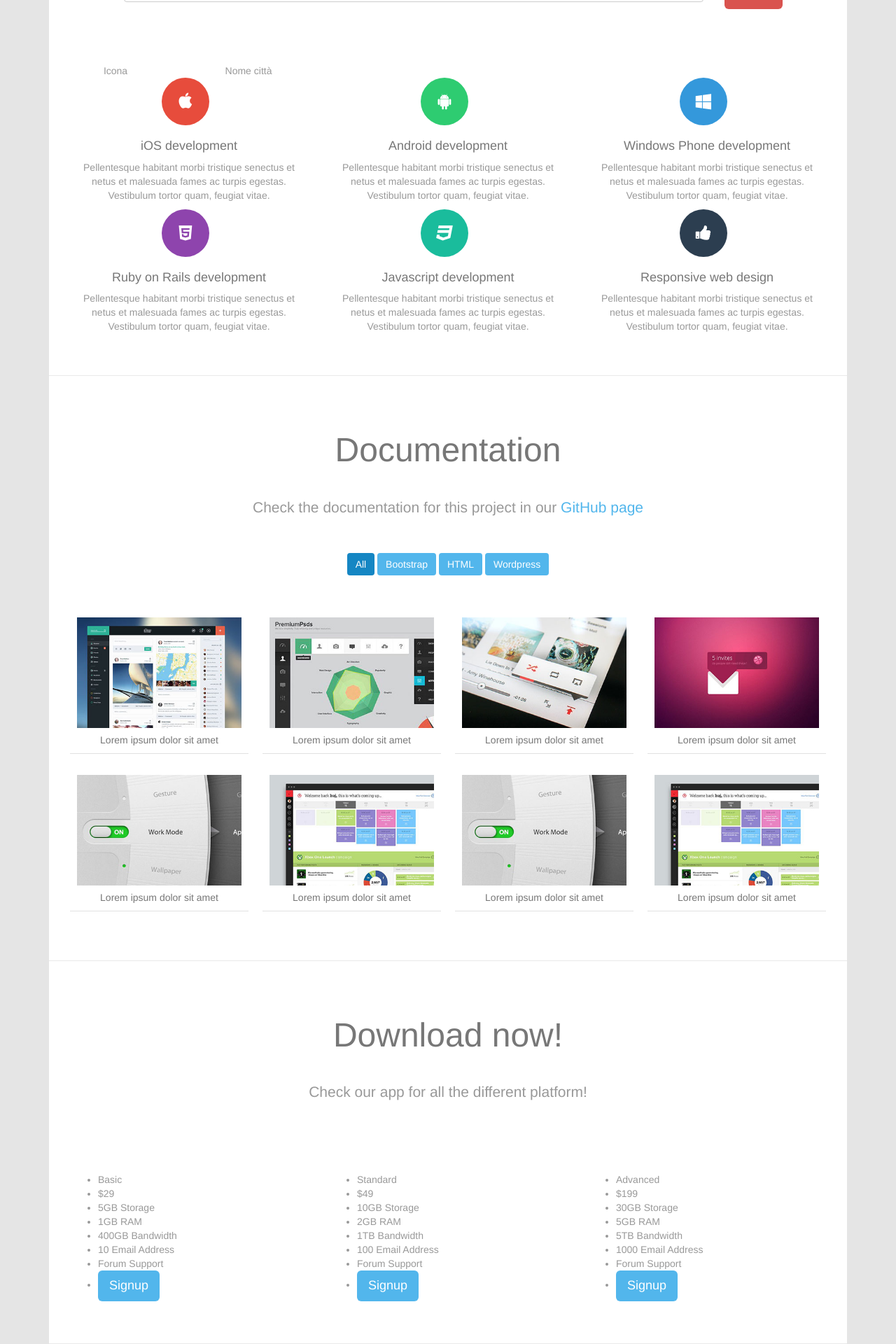
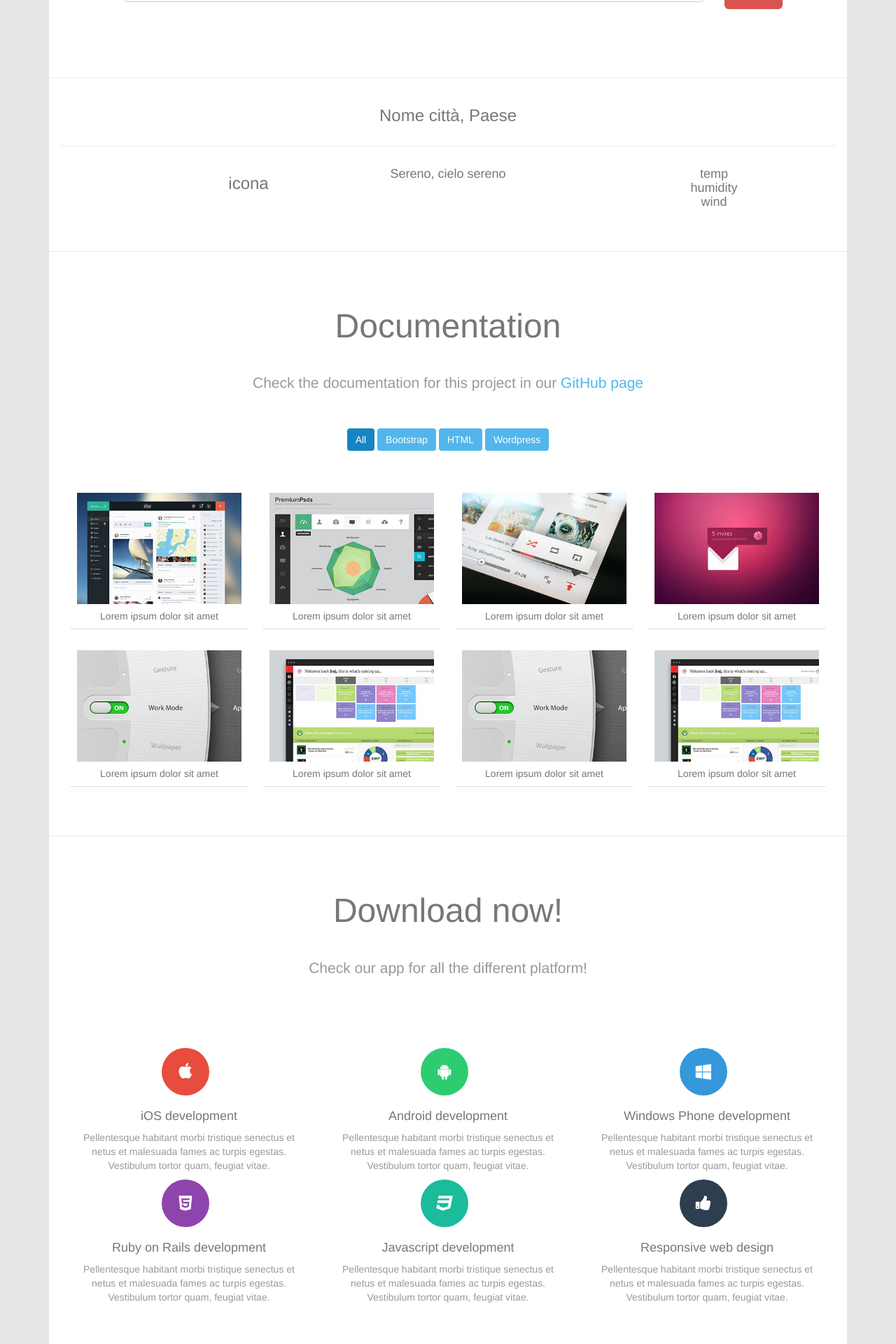
Before and after one commit to lukaszmoskwa/poliweather, a Flask app: page / in a window 1280 px wide. Shown: the part 920-2840 px from the top of the page at 70% size. Run offline with Flask 2, Linux system fonts and the light colour scheme; some libraries are stand-ins or nearby versions.

Commit message:
Modified the index.html to show correctly the weather at current time Added icons and modified a little the js code

```diff
--- a/server/templates/index.html
+++ b/server/templates/index.html
@@ -97,62 +97,37 @@
                       <button id="check_weather_button" type="submit" class="btn btn-danger btn-lg">Check</button>
                     </div>
                   </div>
+                  <!-- Initially empty-->
                   <div id="show_weather_forecast">
                       <div class="row">
-                          <div class="col-md-2">
+                      <hr>
+                          <div class="col-md-offset-4 col-md-4">
                               <div class="center">
-                                  Icona
-                              </div>
-                          </div>
-                          <div class="col-md-2">
-                              <div class="center">
-                                  Nome città
+                                  <h3>Nome città, Paese</h3>
                               </div>
                           </div>
                       </div>
+                      <hr>
+                      <div class="row">
+                          <div class="col-md-offset-2 col-md-2">
+                              <div class="center">
+                                  <h3>icona</h3>
                               </div>
-                    <div class="col-md-4 col-sm-6">
+                          </div>
+                          <div class="col-md-4">
                             <div class="center">
-                            <i class="icon-apple icon-md icon-color1"></i>
-                            <h4>iOS development</h4>
-                            <p>Pellentesque habitant morbi tristique senectus et netus et malesuada fames ac turpis egestas. Vestibulum tortor quam, feugiat vitae.</p>
+                                <h4>Sereno, cielo sereno</h4>
                             </div>
-                    </div><!--/.col-md-4-->
-                    <div class="col-md-4 col-sm-6">
+                          </div>
+                          <div class="col-md-4">
                             <div class="center">
-                            <i class="icon-android icon-md icon-color2"></i>
-                            <h4>Android development</h4>
-                            <p>Pellentesque habitant morbi tristique senectus et netus et malesuada fames ac turpis egestas. Vestibulum tortor quam, feugiat vitae.</p>
+                                <h4>temp<br>humidity<br>wind</h4>
                             </div>
-                    </div><!--/.col-md-4-->
-                    <div class="col-md-4 col-sm-6">
-                        <div class="center">
-                            <i class="icon-windows icon-md icon-color3"></i>
-                            <h4>Windows Phone development</h4>
-                            <p>Pellentesque habitant morbi tristique senectus et netus et malesuada fames ac turpis egestas. Vestibulum tortor quam, feugiat vitae.</p>
                           </div>
-                    </div><!--/.col-md-4-->
-                    <div class="col-md-4 col-sm-6">
-                        <div class="center">
-                            <i class="icon-html5 icon-md icon-color4"></i>
-                            <h4>Ruby on Rails development</h4>
-                            <p>Pellentesque habitant morbi tristique senectus et netus et malesuada fames ac turpis egestas. Vestibulum tortor quam, feugiat vitae.</p>
+                          <hr>
                       </div>
-                    </div><!--/.col-md-4-->
-                    <div class="col-md-4 col-sm-6">
-                        <div class="center">
-                            <i class="icon-css3 icon-md icon-color5"></i>
-                            <h4>Javascript development</h4>
-                            <p>Pellentesque habitant morbi tristique senectus et netus et malesuada fames ac turpis egestas. Vestibulum tortor quam, feugiat vitae.</p>
+
                   </div>
-                    </div><!--/.col-md-4-->
-                    <div class="col-md-4 col-sm-6">
-                        <div class="center">
-                            <i class="icon-thumbs-up icon-md icon-color6"></i>
-                            <h4>Responsive web design</h4>
-                            <p>Pellentesque habitant morbi tristique senectus et netus et malesuada fames ac turpis egestas. Vestibulum tortor quam, feugiat vitae.</p>
-                        </div>
-                    </div><!--/.col-md-4-->
                 </div><!--/.row-->
             </div><!--/.box-->
         </div><!--/.container-->
@@ -278,42 +253,48 @@
                 </div><!--/.center-->
                 <div class="big-gap"></div>
                 <div id="pricing-table" class="row">
-                    <div class="col-sm-4">
-                        <ul class="plan">
-                            <li class="plan-name">Basic</li>
-                            <li class="plan-price">$29</li>
-                            <li>5GB Storage</li>
-                            <li>1GB RAM</li>
-                            <li>400GB Bandwidth</li>
-                            <li>10 Email Address</li>
-                            <li>Forum Support</li>
-                            <li class="plan-action"><a href="#" class="btn btn-primary btn-lg">Signup</a></li>
-                        </ul>
-                    </div><!--/.col-sm-4-->
-                    <div class="col-sm-4">
-                        <ul class="plan featured">
-                            <li class="plan-name">Standard</li>
-                            <li class="plan-price">$49</li>
-                            <li>10GB Storage</li>
-                            <li>2GB RAM</li>
-                            <li>1TB Bandwidth</li>
-                            <li>100 Email Address</li>
-                            <li>Forum Support</li>
-                            <li class="plan-action"><a href="#" class="btn btn-primary btn-lg">Signup</a></li>
-                        </ul>
-                    </div><!--/.col-sm-4-->
-                    <div class="col-sm-4">
-                        <ul class="plan">
-                            <li class="plan-name">Advanced</li>
-                            <li class="plan-price">$199</li>
-                            <li>30GB Storage</li>
-                            <li>5GB RAM</li>
-                            <li>5TB Bandwidth</li>
-                            <li>1000 Email Address</li>
-                            <li>Forum Support</li>
-                            <li class="plan-action"><a href="#" class="btn btn-primary btn-lg">Signup</a></li>
-                        </ul>
-                    </div><!--/.col-sm-4-->
+                    <div class="col-md-4 col-sm-6">
+                        <div class="center">
+                            <i class="icon-apple icon-md icon-color1"></i>
+                            <h4>iOS development</h4>
+                            <p>Pellentesque habitant morbi tristique senectus et netus et malesuada fames ac turpis egestas. Vestibulum tortor quam, feugiat vitae.</p>
+                        </div>
+                    </div><!--/.col-md-4-->
+                    <div class="col-md-4 col-sm-6">
+                        <div class="center">
+                            <i class="icon-android icon-md icon-color2"></i>
+                            <h4>Android development</h4>
+                            <p>Pellentesque habitant morbi tristique senectus et netus et malesuada fames ac turpis egestas. Vestibulum tortor quam, feugiat vitae.</p>
+                        </div>
+                    </div><!--/.col-md-4-->
+                    <div class="col-md-4 col-sm-6">
+                        <div class="center">
+                            <i class="icon-windows icon-md icon-color3"></i>
+                            <h4>Windows Phone development</h4>
+                            <p>Pellentesque habitant morbi tristique senectus et netus et malesuada fames ac turpis egestas. Vestibulum tortor quam, feugiat vitae.</p>
+                        </div>
+                    </div><!--/.col-md-4-->
+                    <div class="col-md-4 col-sm-6">
+                        <div class="center">
+                            <i class="icon-html5 icon-md icon-color4"></i>
+                            <h4>Ruby on Rails development</h4>
+                            <p>Pellentesque habitant morbi tristique senectus et netus et malesuada fames ac turpis egestas. Vestibulum tortor quam, feugiat vitae.</p>
+                        </div>
+                    </div><!--/.col-md-4-->
+                    <div class="col-md-4 col-sm-6">
+                        <div class="center">
+                            <i class="icon-css3 icon-md icon-color5"></i>
+                            <h4>Javascript development</h4>
+                            <p>Pellentesque habitant morbi tristique senectus et netus et malesuada fames ac turpis egestas. Vestibulum tortor quam, feugiat vitae.</p>
+                        </div>
+                    </div><!--/.col-md-4-->
+                    <div class="col-md-4 col-sm-6">
+                        <div class="center">
+                            <i class="icon-thumbs-up icon-md icon-color6"></i>
+                            <h4>Responsive web design</h4>
+                            <p>Pellentesque habitant morbi tristique senectus et netus et malesuada fames ac turpis egestas. Vestibulum tortor quam, feugiat vitae.</p>
+                        </div>
+                    </div><!--/.col-md-4-->
                 </div>
             </div>
         </div>
@@ -487,6 +468,7 @@
     <script type="text/javascript">
     $(document).ready(function () {
         $("#check_weather_button").click(function(){
+            $("#show_weather_forecast").empty();
             $contenuto = $("#check_weather_label").val();
             $.get("http://127.0.0.1:5000/city/3/" + $contenuto, function(data){
                 //$( "#show_weather_forecast" ).append( data );
@@ -494,14 +476,26 @@
                 var cityName = jsonData.city.name;
                 var cityCountry = jsonData.city.country;
                 //Retrive the information of NOW
-                var cityTemp = jsonData.list[0].main.temp;
+                var cityTemp = Math.round(jsonData.list[0].main.temp - 273.15);
                 var cityHumid = jsonData.list[0].main.humidity;
-                var cityWeather = jsonData.list[0].weather.main;
-                var cityDescription = jsonData.list[0].weather.description;
+                var cityWeather = jsonData.list[0].weather[0].main;
+                var cityDescription = jsonData.list[0].weather[0].description;
+                var cityWind = jsonData.list[0].wind.speed;
+                var cityIcon;
+                if(cityWeather == "Clouds"){
+                    cityIcon = "/images/ico/cloudy.png";
+                }
+                if(cityWeather == "Clear"){
+                    cityIcon = "/images/ico/sunny.png";
+                }
+                if(cityWeather == "Rain"){
+                    cityIcon = "/images/ico/rainy.png";
+                }
+                $("#show_weather_forecast").append('<div class="row"><hr><div class="col-md-offset-4 col-md-4"><div class="center"><h3>'  + cityName +', ' + cityCountry + '</h3></div></div></div><hr><div class="row"><div class="col-md-offset-2 col-md-2"><div class="center"><img src="' + cityIcon + '"></div></div><div class="col-md-4"><div class="center"><h4>' + cityWeather + ', ' + cityDescription+ '</h4></div></div><div class="col-md-4"><div class="center"><h4>Temperature: ' + cityTemp + ' °C<br>Humidity: ' + cityHumid + ' %<br>Wind: ' + cityWind + ' km/h</h4></div></div></div><hr>');
                 //Loop used to retrive all the data in the list
                 for (var i = 1; i < jsonData.list.length; i++) {
                     var remnant = jsonData.list[i].dt;
-                    $("#show_weather_forecast").append(remnant);
+                    //$("#show_weather_forecast").append(remnant);
                 }
                 //alert(cityName + " " + cityCountry);
             });
```
Also changed, not shown: server/templates/images/ico/cloudy.png (added), server/templates/images/ico/rainy.png (added), server/templates/images/ico/snowy.png (added), server/templates/images/ico/stormy.png (added), server/templates/images/ico/sunny-cloud.png (added), server/templates/images/ico/sunny.png (added), server/templates/images/ico/super-rain.png (added). Lines whose indentation alone changed are shown as unchanged.
